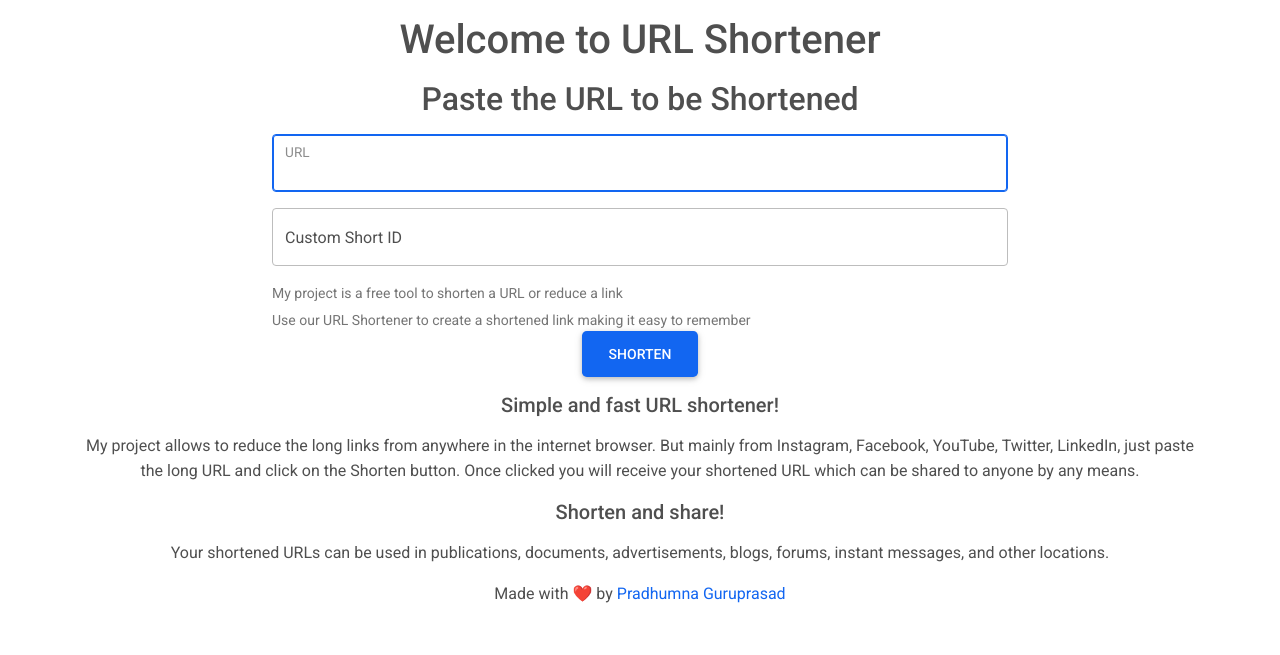
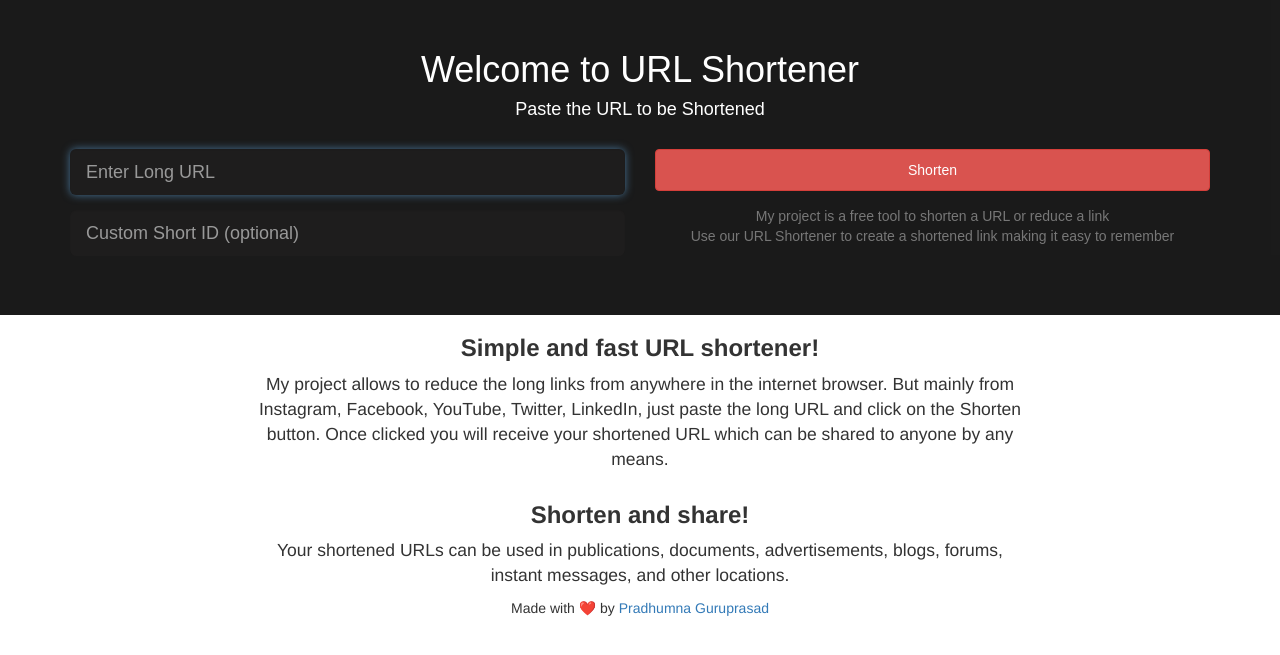
Before and after one commit to TheGhoul27/URLShortner, a Flask app: page / in a window 1280 px wide. Shown: the top 655 px of the page. Run offline with Flask 2, Linux system fonts and the light colour scheme; some libraries are stand-ins or nearby versions.

Commit message:
new site

```diff
--- /dev/null
+++ b/core/static/base.css
@@ -0,0 +1,41 @@
+.contact_us {
+  background-image: url("/static/img.jpg") no-repeat center center fixed;
+  -webkit-background: cover;
+  -moz-background: cover;
+  -o-background: cover;
+  background: cover;
+  min-height: 300px;
+  color: #fff;
+  font-family: sans-serif;
+}
+.contact_us .content {
+  background-color: rgba(2, 2, 2, 0.9);
+  padding: 30px;
+}
+.contact_us .content h4 {
+  margin-bottom: 30px;
+}
+.contact_us .content .form-control {
+  background-color: rgba(82, 78, 78, 0.07);
+  color: #fff;
+  border: none;
+
+  -webkit-transition: all 0.2s ease-in-out;
+  -moz-transition: all 0.2s ease-in-out;
+  -o-transition: all 0.2s ease-in-out;
+  transition: all 0.2s ease-in-out;
+}
+.contact_us .content .form-control.active {
+  -webkit-transform: scale(1.1, 1.1);
+  -moztransform: scale(1.1, 1.1);
+  -o-transform: scale(1.1, 1.1);
+  transform: scale(1.1, 1.1);
+}
+.contact_us .content textarea {
+  height: 108px;
+  outline: none;
+}
+.contact_us .content .btn-danger {
+  padding-bottom: 10px;
+  padding-top: 10px;
+}
--- a/core/templates/base.html
+++ b/core/templates/base.html
@@ -1,55 +1,42 @@
-<!doctype html>
 <html lang="en">
   <head>
-        <!-- Required meta tags -->
     <meta charset="utf-8">
-        <meta name="viewport" content="width=device-width, initial-scale=1, shrink-to-fit=no">
+    <meta http-equiv="X-UA-Compatible" content="IE=edge">
+    <meta name="viewport" content="width=device-width, initial-scale=1">
+    <!-- The above 3 meta tags *must* come first in the head; any other head content must come *after* these tags -->
+    <title>{% block title %} {% endblock %}</title>
 
-        <!-- Bootstrap CSS -->
-        <link href="https://cdn.jsdelivr.net/npm/bootstrap@5.1.0/dist/css/bootstrap.min.css" rel="stylesheet" integrity="sha384-KyZXEAg3QhqLMpG8r+8fhAXLRk2vvoC2f3B09zVXn8CA5QIVfZOJ3BCsw2P0p/We" crossorigin="anonymous">
-        <link
-            href="https://cdnjs.cloudflare.com/ajax/libs/font-awesome/5.15.1/css/all.min.css"
-            rel="stylesheet"
-            />
-        <link
-            href="https://fonts.googleapis.com/css?family=Roboto:300,400,500,700&display=swap"
-            rel="stylesheet"
-            />
-        <link
-            href="https://cdnjs.cloudflare.com/ajax/libs/mdb-ui-kit/3.10.2/mdb.min.css"
-            rel="stylesheet"
-            />
+    <!-- Bootstrap -->
+    <link href="https://maxcdn.bootstrapcdn.com/bootstrap/3.3.7/css/bootstrap.min.css" rel="stylesheet">
+    <link rel="stylesheet" type="text/css" href="{{url_for('static', filename='base.css')}}">
 
-        <title>{% block title %} {% endblock %}</title>
+    <!-- HTML5 shim and Respond.js for IE8 support of HTML5 elements and media queries -->
+    <!-- WARNING: Respond.js doesn't work if you view the page via file:// -->
+    <!--[if lt IE 9]>
+      <script src="https://oss.maxcdn.com/html5shiv/3.7.3/html5shiv.min.js"></script>
+      <script src="https://oss.maxcdn.com/respond/1.4.2/respond.min.js"></script>
+    <![endif]-->
   </head>
   <body>
-        <div class="container mt-3">
     {% for message in get_flashed_messages() %}
         <div class="alert alert-danger">{{ message }}</div>
     {% endfor %}
     {% block content %} {% endblock %}
+    <div class="container" style="max-width: 80rem; font-size: 1.75rem;">
+      <h3 class="text-center"> <b>Simple and fast URL shortener!</b></h3>
+      <p class="text-center">My project allows to reduce the long links from anywhere in the internet browser. But mainly from Instagram, Facebook, YouTube, Twitter, LinkedIn, just paste the long URL and click on the Shorten button.
+          Once clicked you will receive your shortened URL which can be shared to anyone by any means.</p>
+    </div>
+    <div class="container" style="max-width: 80rem; font-size: 1.75rem;">
+        <h3 class="text-center"><b>Shorten and share!</b></h3>
+        <p class="text-center">Your shortened URLs can be used in publications, documents, advertisements, blogs, forums, instant messages, and other locations.</p>
     </div>
 
-        <div class="container mt-3">
-            <h5 class="text-center mb-3">Simple and fast URL shortener!</h5>
-            <p class="text-center mb-3">My project allows to reduce the long links from anywhere in the internet browser. But mainly from Instagram, Facebook, YouTube, Twitter, LinkedIn, just paste the long URL and click on the Shorten button.
-                Once clicked you will receive your shortened URL which can be shared to anyone by any means.</p>
-        </div>
-        <div class="container mt-3">
-            <h5 class="text-center mb-3">Shorten and share!</h5>
-            <p class="text-center mb-3">Your shortened URLs can be used in publications, documents, advertisements, blogs, forums, instant messages, and other locations.</p>
-        </div>
+    <div class="container" style="text-align:center">Made with ❤️ by <a href="http://pradhumnaguruprasad.ml">Pradhumna Guruprasad</a></div>
 
-        <div class="container mt-3" style="text-align:center">Made with ❤️ by <a href="http://pradhumnaguruprasad.ml">Pradhumna Guruprasad</a></div>
-
-        <!-- Optional JavaScript -->
-        <!-- jQuery first, then Popper.js, then Bootstrap JS -->
-        <script src="https://code.jquery.com/jquery-3.3.1.slim.min.js" integrity="sha384-q8i/X+965DzO0rT7abK41JStQIAqVgRVzpbzo5smXKp4YfRvH+8abtTE1Pi6jizo" crossorigin="anonymous"></script>
-        <script src="https://cdn.jsdelivr.net/npm/@popperjs/core@2.9.3/dist/umd/popper.min.js" integrity="sha384-eMNCOe7tC1doHpGoWe/6oMVemdAVTMs2xqW4mwXrXsW0L84Iytr2wi5v2QjrP/xp" crossorigin="anonymous"></script>
-        <script src="https://cdn.jsdelivr.net/npm/bootstrap@5.1.0/dist/js/bootstrap.min.js" integrity="sha384-cn7l7gDp0eyniUwwAZgrzD06kc/tftFf19TOAs2zVinnD/C7E91j9yyk5//jjpt/" crossorigin="anonymous"></script>
-        <script
-            type="text/javascript"
-            src="https://cdnjs.cloudflare.com/ajax/libs/mdb-ui-kit/3.10.2/mdb.min.js"
-        ></script>
+    <!-- jQuery (necessary for Bootstrap's JavaScript plugins) -->
+    <script src="https://ajax.googleapis.com/ajax/libs/jquery/1.12.4/jquery.min.js"></script>
+    <!-- Include all compiled plugins (below), or include individual files as needed -->
+    <script src="https://maxcdn.bootstrapcdn.com/bootstrap/3.3.7/js/bootstrap.min.js"></script>
   </body>
 </html>
--- a/core/templates/index.html
+++ b/core/templates/index.html
@@ -1,38 +1,43 @@
 {% extends 'base.html' %}
 
 {% block content %}
+<link rel="stylesheet" type="text/css" href="{{url_for('static', filename='base.css')}}">
+    <section class="contact_us text-center">
+        <div class="content">
+            <div class="container">
+                <i class="fa fa-headphones fa-5x"></i>
                 <h1 class="text-center mb-3">{% block title %} Welcome to URL Shortener {% endblock %}</h1>
+                <h4>Paste the URL to be Shortened</h4>
+                <form method="post" action="{{url_for('index')}}">
                 <div class="row">
-        <h2 class="text-center mb-3">Paste the URL to be Shortened</h2>
-        <div class="col-md-2"></div>
-        <div class="col-md-8">
-            <form method="post" action="{{url_for('index')}}">
-            <div class="form-floating mb-3">
-                <input type="text" name="url" id="url"
-                    placeholder="Enter looooooooooooong URL" class="form-control"
-                    value="{{ request.form['url'] }}" autofocus></input>
-                <label for="url">URL</label>
+                    <div role="form">
+                        <div class="col-sm-6">
+                            <div class="form-group form-floating mb-3">
+                                <input class="form-control input-lg" name="url" id="form-control inputlg url" type="text" placeholder="Enter Long URL" value="{{ request.form['url'] }}" autofocus>
                             </div>
-            <div class="form-floating mb-3">
-                <input type="text" name="custom_id" id="custom_id"
-                    placeholder="Want to customise? (optional)" class="form-control"
-                    value="{{ request.form['custom_id'] }}"></input>
-                <label for="custom_id">Custom Short ID</label>
+                            <div class="form-group form-floating mb-3">
+                                <input class="form-control input-lg" name="custom_id" id="form-control inputlg custom_id" type="text" placeholder="Custom Short ID (optional)" value="{{ request.form['custom_id'] }}">
                             </div>
-
+                        </div>
+                        <div class="col-sm-6">
+                            <div class="form-group">
+                                <input type="submit" class="btn btn-danger btn-block" value="Shorten">
+                            </div>
+                        </div>
                         <div class="form-text text-muted">My project is a free tool to shorten a URL or reduce a link</div>
                         <div class="form-text text-muted">Use our URL Shortener to create a shortened link making it easy to remember</div>
-
-            <div class="form-group text-center">
-                <button type="submit" class="btn btn-lg btn-primary">Shorten</button>
+                    </div>
                 </div>
                 </form>
-
                 {% if short_url %}
                 <hr>
+                <h5>Your Shortened URL Link:</h5>
                 <span><a href="{{ short_url }}" target="_blank">{{ short_url }}</a></span>
                 {% endif %}
             </div>
-        <div class="col-md-2"></div>
+        </div>
+    </section>
+    <div class="text-center container col-md-8">
+
     </div>
 {% endblock %}
--- /dev/null
+++ b/links.txt
@@ -0,0 +1,5 @@
+https://codepen.io/rickyeckhardt/pen/rNVOrBL
+
+https://codepen.io/krisantuswanandi/pen/KxrgeZ
+
+https://codepen.io/muhmmadbelal57/pen/jVVZXw
```
Also changed, not shown: core/__init__.py (line endings or trailing spaces), core/shorty.db, core/static/img.jpg (added). Lines whose indentation alone changed are shown as unchanged.
